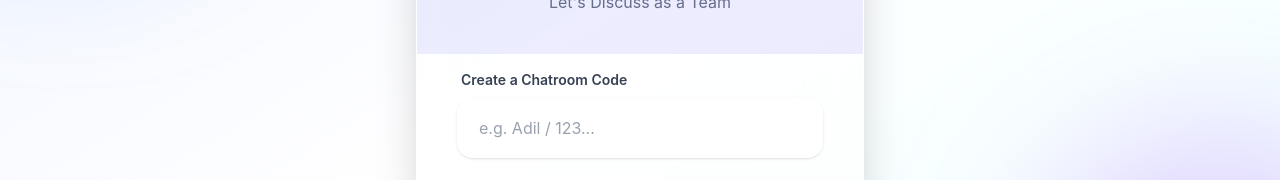
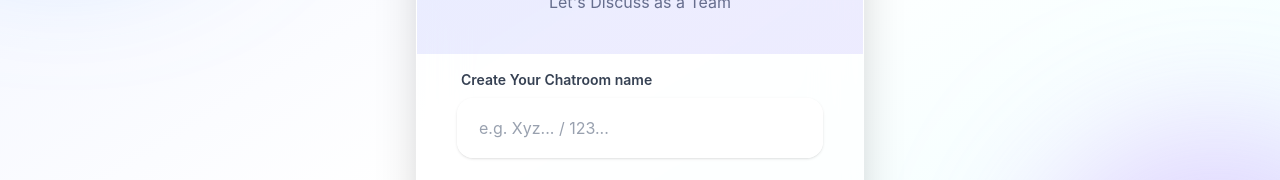
Before and after one commit to adil-r120/Vedaz-Chat, a React (Vite) app in the folder frontend/: page / in a window 1280 px wide. Shown: the part 360-540 px from the top of the page. Built offline with nearby package versions, Linux system fonts and the light colour scheme; no server answers.

Commit message:
Update chatroom creation text and placeholder

```diff
--- a/frontend/src/pages/Login.tsx
+++ b/frontend/src/pages/Login.tsx
@@ -68,7 +68,7 @@ export const Login: React.FC<LoginProps> = ({ onLogin }) => {
           <form onSubmit={handleSubmit} className="space-y-6">
             <div>
               <label htmlFor="username" className="block text-sm font-semibold text-gray-700 mb-2 ml-1">
-                Create a Chatroom Code
+                Create Your Chatroom name
               </label>
               <div className="relative">
                 <input
@@ -82,7 +82,7 @@ export const Login: React.FC<LoginProps> = ({ onLogin }) => {
                   className={`w-full pl-5 pr-4 py-4 rounded-2xl border-2 ${
                     error ? 'border-red-400 focus:ring-red-500' : 'border-white/50 focus:border-blue-500/50'
                   } bg-white/80 focus:bg-white focus:outline-none focus:ring-4 focus:ring-blue-500/10 transition-all text-gray-900 placeholder-gray-400 shadow-sm`}
-                  placeholder="e.g. Adil / 123..."
+                  placeholder="e.g. Xyz... / 123..."
                 />
               </div>
               {error && <p className="mt-2 text-sm text-red-500 ml-1 font-medium">{error}</p>}
```
